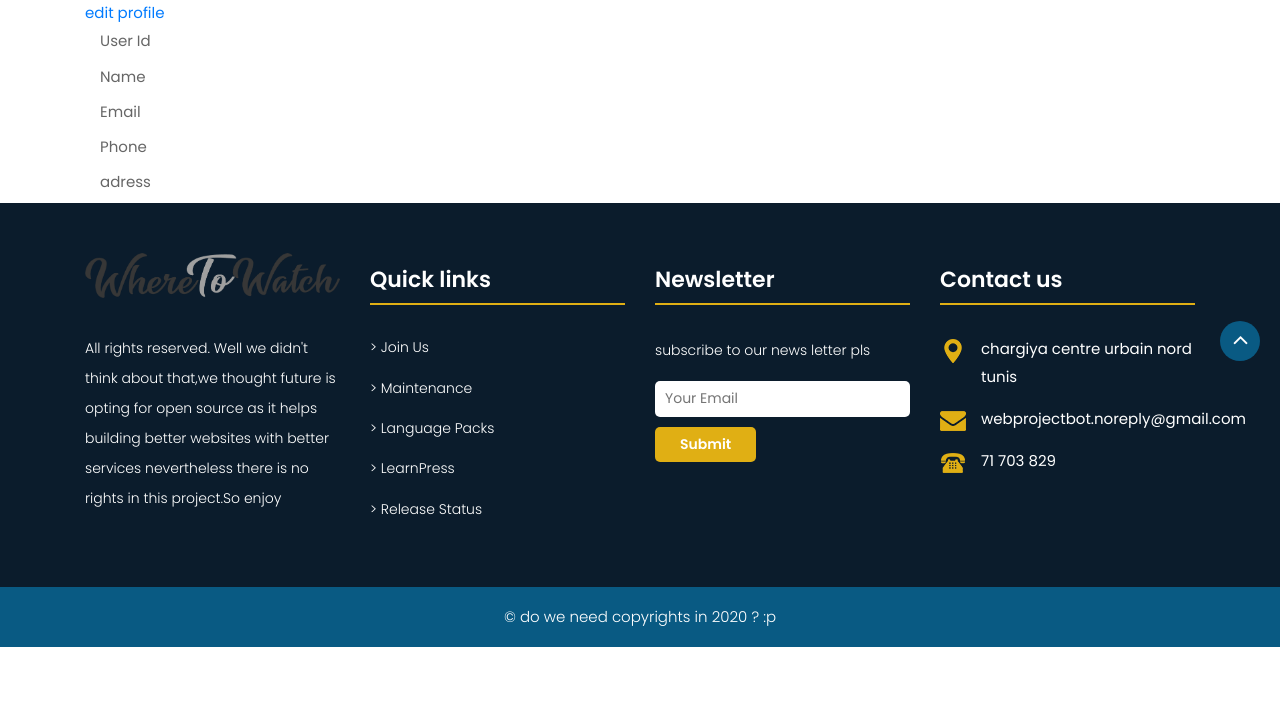
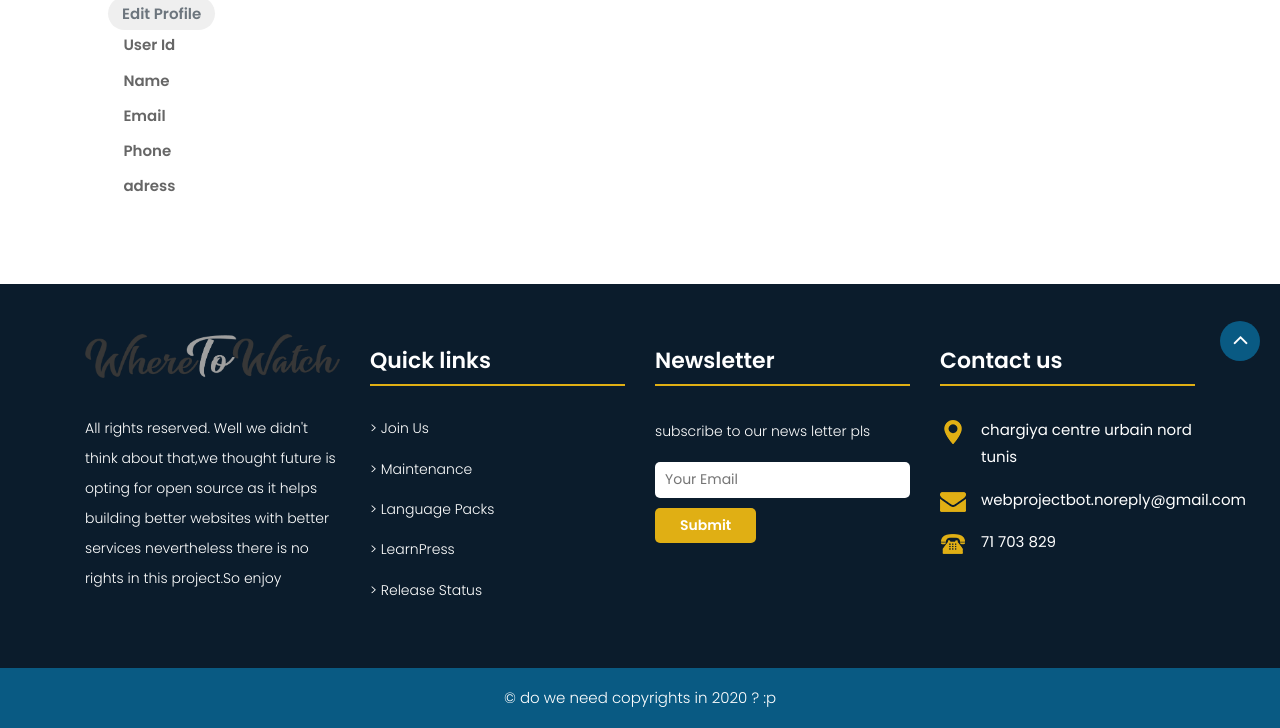
Before and after one commit to Saief1999/MoviesProject, a Symfony app: template templates/reg_owner/profile.html.twig in a window 1280 px wide. Shown: the part 429-1157 px from the top of the page. Before the commit the page ends 1076 px from the top, so only its background shows below. Run offline with Twig, Linux system fonts and the light colour scheme; the template is opened without the code that fills it, so the values that code supplies are empty; some libraries are stand-ins or nearby versions.

Commit message:
Fixed Css Bug

```diff
--- a/templates/reg_owner/profile.html.twig
+++ b/templates/reg_owner/profile.html.twig
@@ -2,7 +2,7 @@
 
 {% block title %}Profile{% endblock %}
 {% block stylesheets %}
-<link rel="stylesheet" type="text/css" href="{{ asset('css/profile-style-regowner.css') }}">
+<link rel="stylesheet" type="text/css" href="{{ asset('css/profile-style-regowneruser.css') }}">
 {% endblock %}
 
 {% block body %}
@@ -37,8 +37,8 @@
                     </div>
                 </div>
                 <div class="col-md-2">
-                  <a class="btn-link" href={{ url("regowner_settings") }}> edit profile</a>
-                </div>
+           {#       <a class="btn-link" href={{ url("regowner_settings") }}> edit profile</a>#}
+                    <input type="submit" class="profile-edit-btn" name="btnAddMore" value="Edit Profile"/>                </div>
             </div>
             <div class="row">
                 <div class="col-md-4">
--- a/templates/reguser/profile.html.twig
+++ b/templates/reguser/profile.html.twig
@@ -2,7 +2,7 @@
 
 {% block title %}Profile{% endblock %}
 {% block stylesheets %}
-    <link rel="stylesheet" type="text/css" href="{{ asset('css/profile-style-regowner.css') }}">
+    <link rel="stylesheet" type="text/css" href="{{ asset('css/profile-style-regowneruser.css') }}">
 {% endblock %}
 
 {% block body %}
```
